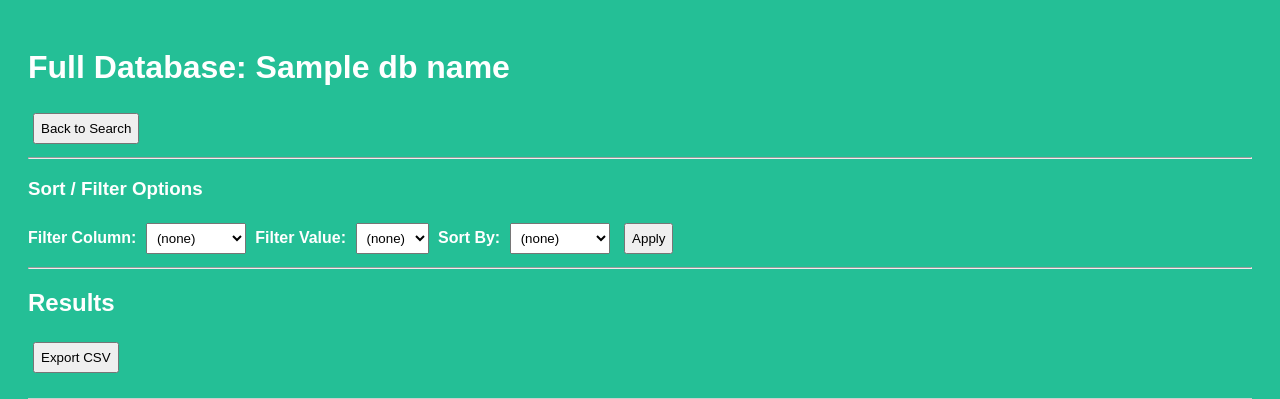
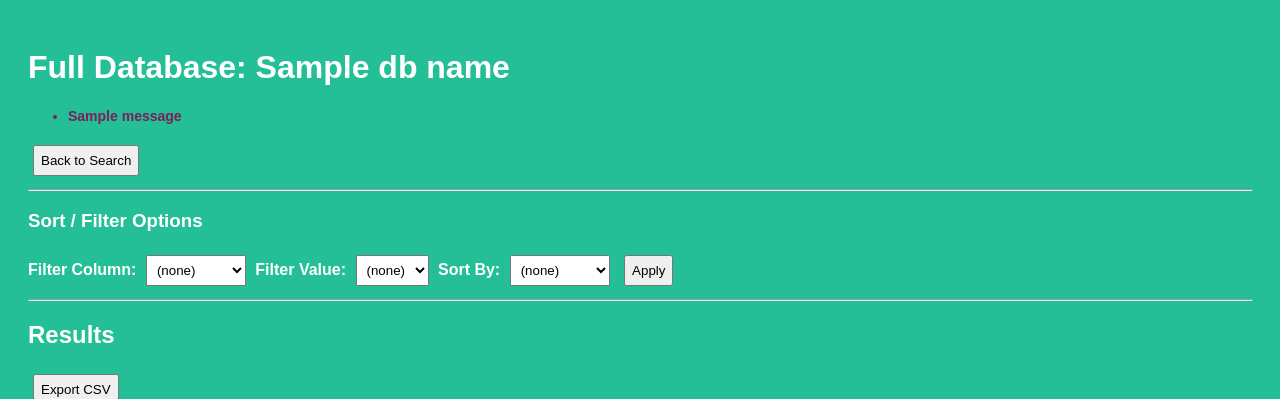
Before and after one commit to RebeccaSizer/Software_Engineering_Assessment_2025_AR_RW_RS, a Flask app: template app/templates/db_display_page.html in a window 1280 px wide. Shown: the top 399 px of the page. Run offline with Flask 3, Linux system fonts and the light colour scheme; the template is opened without the code that fills it: most values are stand-ins (such as "Sample title", 1, 10 or a date in 2020); one stand-in notice (Sample message) is shown.

Commit message:
flash messages incorporated into db_display_page.html template. logging on display page corrected in app.py. display page tested and annotated in test_app.py.

```diff
--- a/app/app.py
+++ b/app/app.py
@@ -779,7 +779,7 @@ def display_database(db_name):
                                 | g.41985036A>C | c.875T>G	   | p.(Leu292Arg) |        |         |                |  encephalopathy 99          |       | criteria provided
     """
     # Log that the display page is being used.
-    logger.info('User has accessed the Query page.')
+    logger.info('User has accessed the Display page.')
 
     # Check that the filepath to the database file that was selected or uploaded on the homepage exists.
     # Assign the filepath to the selected databse to 'db_path' variable.
--- a/app/templates/db_display_page.html
+++ b/app/templates/db_display_page.html
@@ -50,6 +50,16 @@
         }
 
         /* ---------------------------------------------------------------------
+           Flash messages used by Flask to report success/failure states to
+           Users such as invalid file formats, database creation errors, etc.
+           --------------------------------------------------------------------- */
+        .flash-messages li {
+            font-size: 14px;
+            color: #7A1F5C;
+            font-weight: bold;
+        }
+
+        /* ---------------------------------------------------------------------
            Colour and design of the table returned by the query including
            cells, background, text and buttons .
            --------------------------------------------------------------------- */
@@ -79,6 +89,23 @@
      thereby reducing the risk of misinterpretation errors.
      --------------------------------------------------------------------- -->
 <h1>Full Database: {{ db_name }}</h1>
+
+    <!--
+    ---------------------------------------------------------------------
+    Flask flash messages:
+    Used to report errors, warnings and successful processes during the
+    generation of a database, to the Users.
+    ---------------------------------------------------------------------
+    -->
+    {% with messages = get_flashed_messages() %}
+      {% if messages %}
+        <ul class="flash-messages">
+          {% for message in messages %}
+            <li>{{ message }}</li>
+          {% endfor %}
+        </ul>
+      {% endif %}
+    {% endwith %}
 
 <!--
 'Back to Search' button redirects the User back to the query page
```
Also changed, not shown: tests/test_unit/test_app.py (+89 -16 lines), 1 other file.
